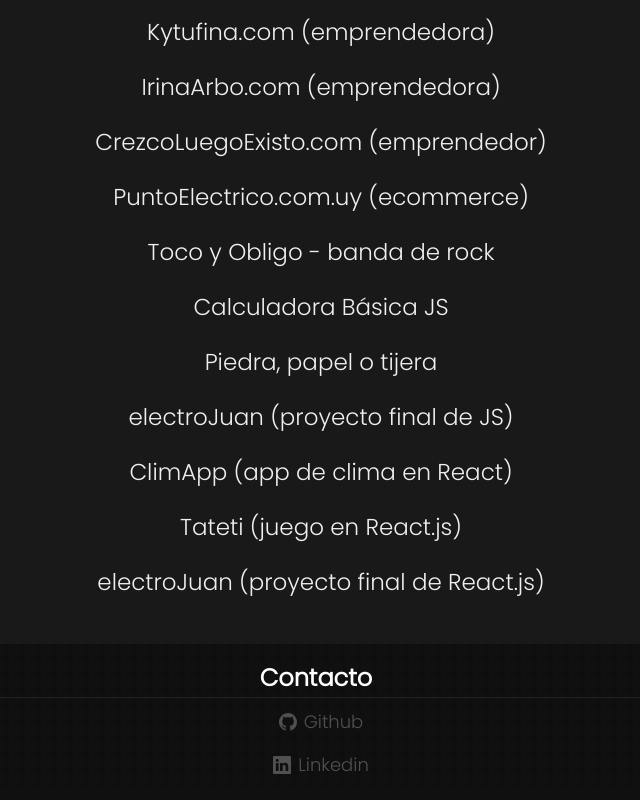
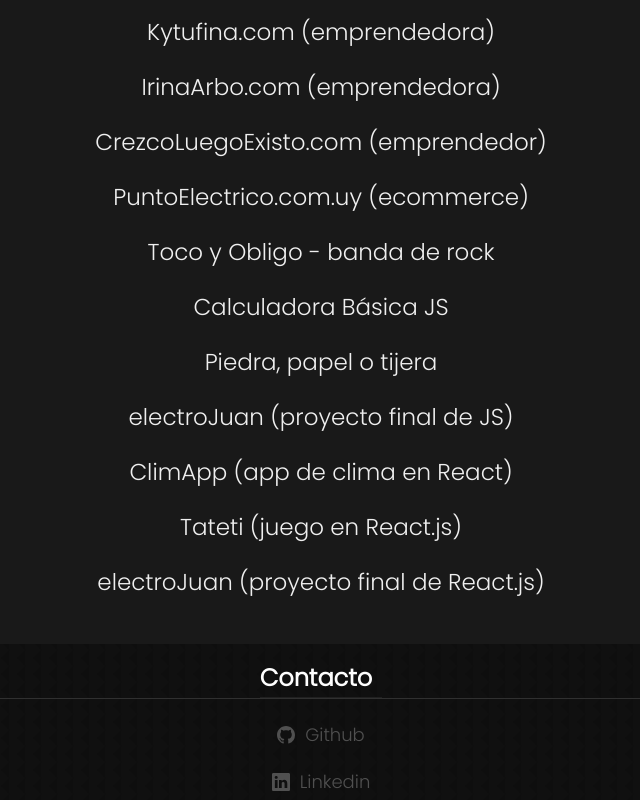
Before and after one commit to MarceMelgar/porfolioReact, a React (Vite) app: page / in a window 1280 px wide. Shown: the part 3366-4166 px from the top of the page, without its empty margins (319-959 px from the left). Built offline with nearby package versions, Linux system fonts and the light colour scheme.

Commit message:
margenes footer

```diff
--- a/src/public/footer/Footer.css
+++ b/src/public/footer/Footer.css
@@ -13,7 +13,7 @@
     align-items: center;
     justify-content: center;
     margin: 0 10px;
-    margin-bottom: 30px;
+    margin-bottom: 17px;
     border-bottom: 1px solid #303030;
 }
 
@@ -32,25 +32,12 @@
 
 .footer-m .left
 {
-    margin-block: 10px;
+    margin-block: 5px;
     display: flex;
     flex-direction: column;
     align-items: center;
     justify-content: center;
-    gap: 16px;
-}
-
-.title_footer
-{
-    display: flex;
-    flex-direction: row;
-    align-items: center;
-    justify-content: center;
-    gap: 5px;
-    margin: 0 10px;
-    margin-bottom: 30px;
-    margin-top: 10px;
-    border-bottom: 1px solid #303030;
+    gap: 20px;
 }
 
 .footer-m .left a
@@ -61,41 +48,12 @@
     flex-direction: row;
     justify-content: center;
     align-items: center;
-    gap: 7px;
+    gap: 10px;
 }
 
 .footer-m .left a:hover
 {
     color: var(--blue);
-}
-
-.turpial
-{
-    width: 18px;
-    height: 18px;
-    object-fit: cover;
-    filter: grayscale(100%);
-    opacity: 0.4;
-    pointer-events: none;
-}
-
-.footer-m .right
-{
-    display: flex;
-    flex-direction: column;
-    align-items: center;
-    gap :10px;
-}
-
-.footer-m .right ul li
-{
-    font-size: 18px;
-    margin-bottom: 6px;
-}
-
-.footer-m .right .react_icon
-{
-    font-size: 50px;
 }
 
 @media (max-width: 500px)
--- a/src/public/footer/Footer.jsx
+++ b/src/public/footer/Footer.jsx
@@ -4,15 +4,18 @@
 const Footer = () => {
   return (
     <footer className='footer-m'>
-        <div className="footer title">
+        <div className="footer-title">
           <h2> Contacto </h2>
         </div>
         <div className="left">
-            <a target="_blank" href="https://github.com/MarceMelgar?tab=repositories" className="link"><BsGithub /><span> Github </span></a>
-            <a href="https://www.linkedin.com/in/marcemelgar/" target='_BLANK'> <BsLinkedin /> Linkedin </a>
+            <a href="https://github.com/MarceMelgar?tab=repositories" target="_blank" rel="noreferrer"><BsGithub /><span> Github </span></a>
+            <a href="https://www.linkedin.com/in/marcemelgar/" target='_blank' rel="noreferrer"> <BsLinkedin /> Linkedin </a>
         </div>
     </footer>
   )
 }
 
 export default Footer
+
+
+/*  className="link" */
```
